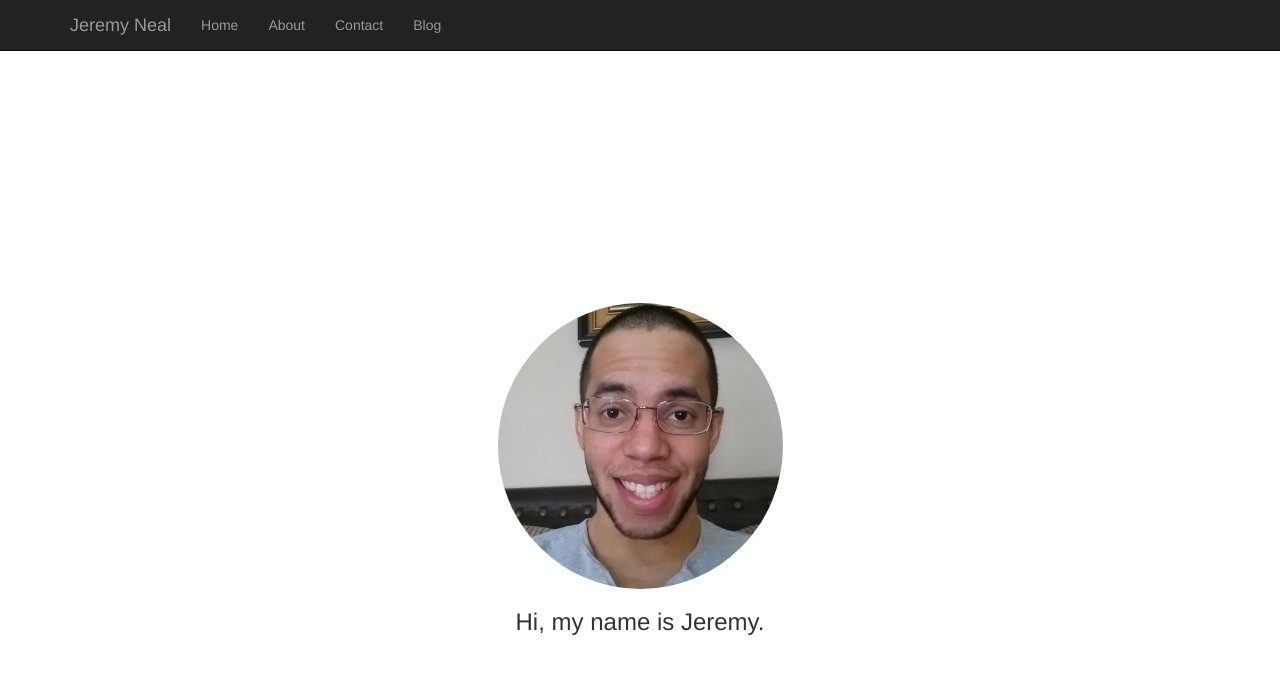
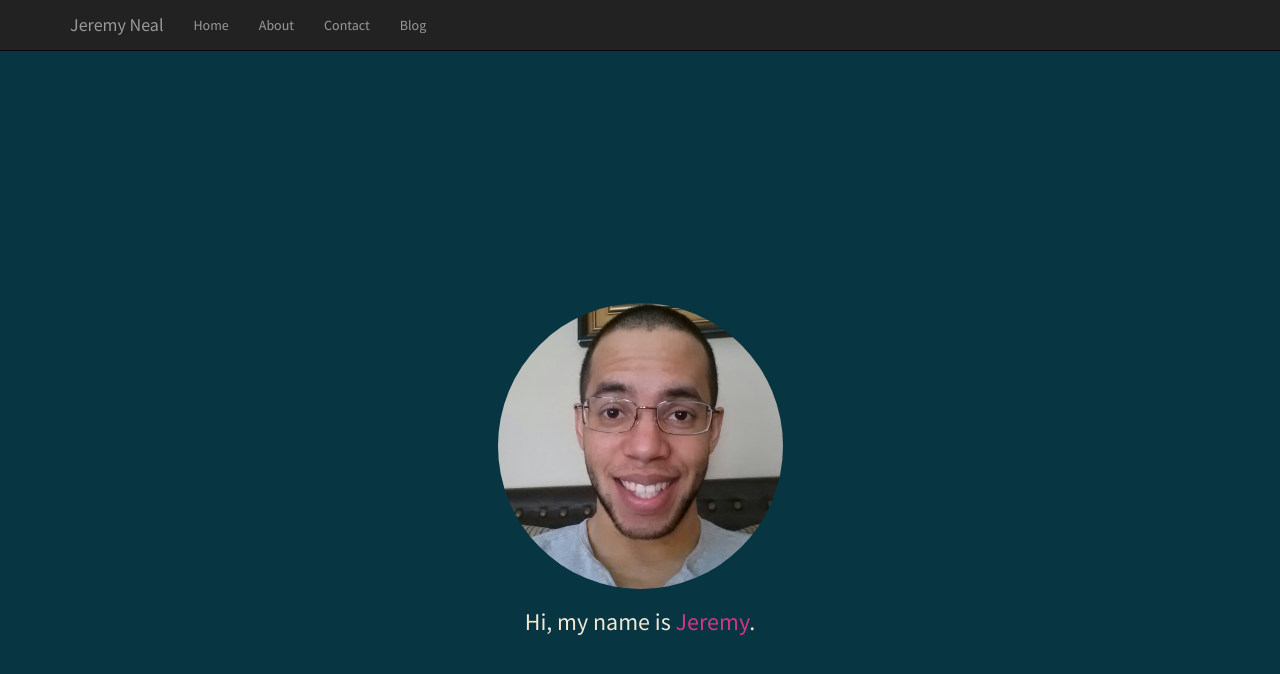
Before and after one commit to sdroadie/sdroadie.github.io, a Jekyll site: the page built from index.html, in a window 1280 px wide and 900 px high. Shown: the top 674 px of the window. Built offline with Jekyll 4.4.1, drawn with Linux system fonts in a browser that asks for light colours; some of the changed text lies outside the part shown.

Commit message:
Implemented color scheme and new font into the css.

```diff
--- a/_layouts/blog.html
+++ b/_layouts/blog.html
@@ -11,6 +11,11 @@
 
   <!-- Base css -->
   <link rel="stylesheet" href="/css/style.css">
+
+  <!-- Fonts -->
+  <link href='http://fonts.googleapis.com/css?family=Source+Sans+Pro'
+  rel='stylesheet' type='text/css'>
+
 </head>
 <body>
   <div class="navbar navbar-inverse navbar-fixed-top" role="navigation">
--- a/_layouts/default.html
+++ b/_layouts/default.html
@@ -11,6 +11,11 @@
 
   <!-- Base css -->
   <link rel="stylesheet" href="/css/style.css">
+
+  <!-- Fonts -->
+  <link href='http://fonts.googleapis.com/css?family=Source+Sans+Pro'
+  rel='stylesheet' type='text/css'>
+
 </head>
 <body>
   <div class="navbar navbar-inverse navbar-fixed-top" role="navigation">
--- a/_layouts/post.html
+++ b/_layouts/post.html
@@ -11,6 +11,11 @@
 
   <!-- Base css -->
   <link rel="stylesheet" href="/css/style.css">
+
+  <!-- Fonts -->
+  <link href="http://fonts.googleapis.com/css?family=Source+Sans+Pro"
+  rel="stylesheet" type="text/css">
+
 </head>
 <body>
   <div class="navbar navbar-inverse navbar-fixed-top" role="navigation">
--- a/css/style.css
+++ b/css/style.css
@@ -1,5 +1,8 @@
+/* Formatting */
+
 html, body {
     height: 100%;
+    font-family: 'Source Sans Pro', sans-serif;
 }
 
 .section {
@@ -26,8 +29,18 @@ html, body {
     text-align: center;
 }
 
+.splash {
+    color: #D33683;
+}
+
 #face {
     width: 50%;
     height: auto;
     border-radius: 50%;
 }
+
+/* Colors */
+html, body {
+    background: #073542;
+    color: #EFE8D5;
+}
--- a/index.html
+++ b/index.html
@@ -6,18 +6,19 @@ title: Jeremy Neal
 <div id="home" class="section">
   <div class="inner">
     <img id="face" src="/assets/me.jpg" />
-    <h3>Hi, my name is Jeremy.</h3>
+    <h3>Hi, my name is <span class="splash">Jeremy</span>.</h3>
   </div>
 </div>
 
 <div id="about" class="section">
   <div class="inner">
     <div id="web">
-      <h3>I make websites and webapps.</h3>
+      <h3>I make <span class="splash">websites</span> and <span
+          class="splash">webapps</span>.</h3>
     </div>
 
     <div id="games">
-      <h3>I make games, too!</h3>
+      <h3>I make <span class="splash">games</span>, too!</h3>
     </div>
   </div>
 </div>
```
Also changed, not shown: 4 other files.
